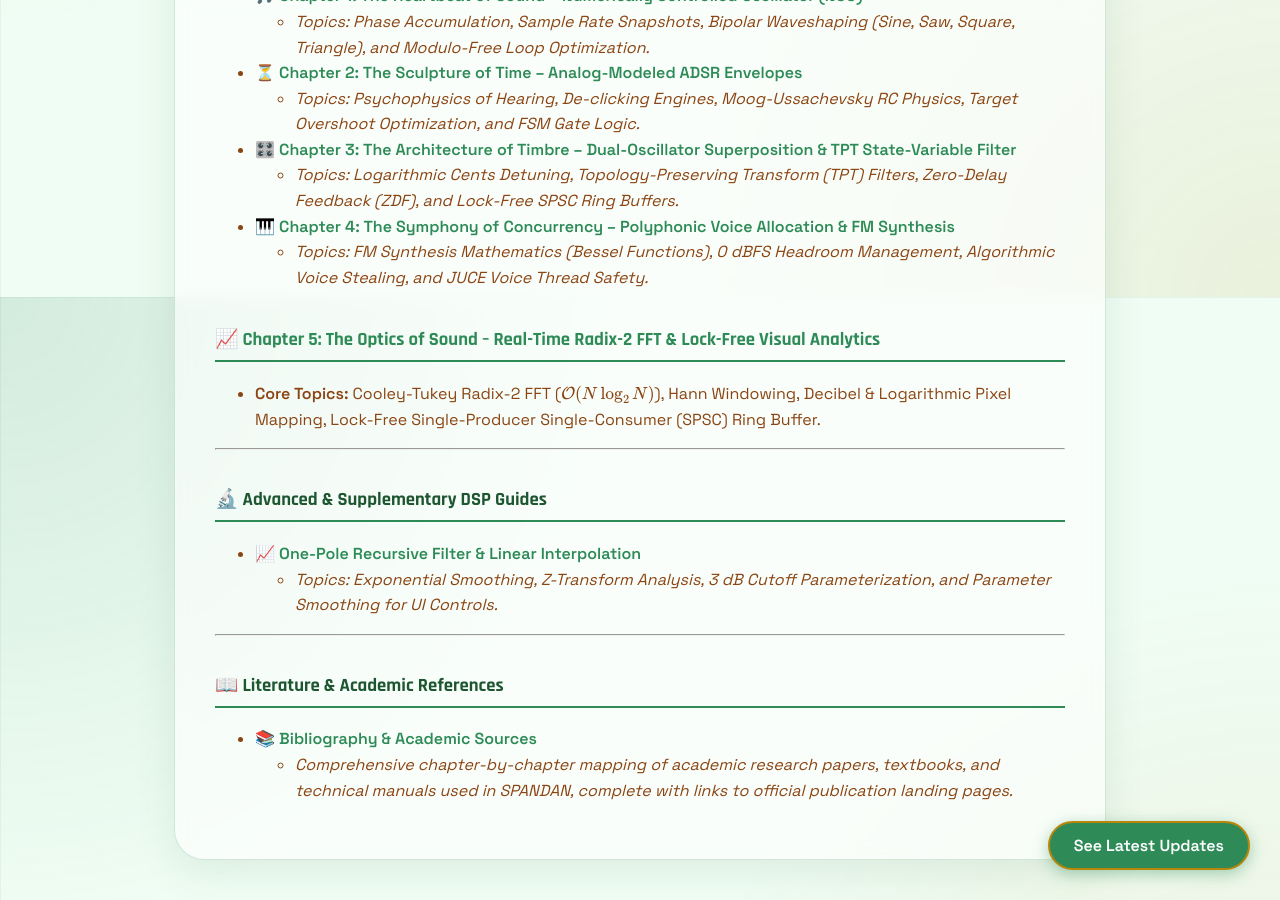
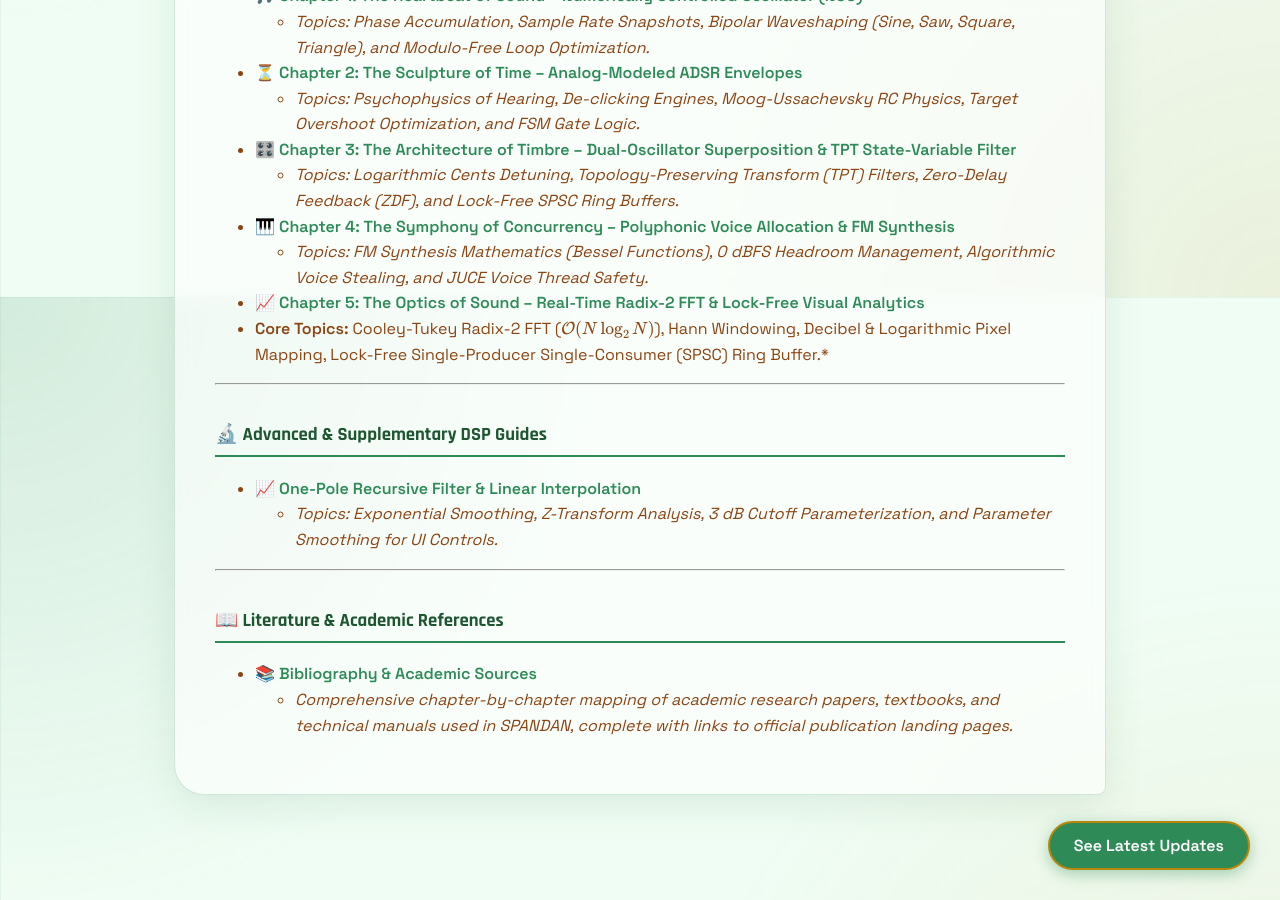
Before and after one commit to cryparc/Spandan, a Jekyll site: the page built from docs/index.md, in a window 1280 px wide and 900 px high, scrolled down 603 px. Built offline with Jekyll 4.4.1, drawn with Linux system fonts in a browser that asks for light colours.

```diff
--- a/docs/index.md
+++ b/docs/index.md
@@ -24,8 +24,8 @@ Welcome to the official documentation and development blog for **Project SPANDAN
 * 🎹 **[Chapter 4: The Symphony of Concurrency – Polyphonic Voice Allocation &amp; FM Synthesis](Chapter_4_The_Symphony_Of_Concurrency.md)**
   * *Topics: FM Synthesis Mathematics (Bessel Functions), 0 dBFS Headroom Management, Algorithmic Voice Stealing, and JUCE Voice Thread Safety.*
 
-### 📈 [Chapter 5: The Optics of Sound – Real-Time Radix-2 FFT & Lock-Free Visual Analytics](spandan-cookbook-chapter-5.md)
-* **Core Topics:** Cooley-Tukey Radix-2 FFT ($\mathcal{O}(N \log_2 N)$), Hann Windowing, Decibel & Logarithmic Pixel Mapping, Lock-Free Single-Producer Single-Consumer (SPSC) Ring Buffer.
+* 📈 **[Chapter 5: The Optics of Sound – Real-Time Radix-2 FFT & Lock-Free Visual Analytics](spandan-cookbook-chapter-5.md)**
+* **Core Topics:** Cooley-Tukey Radix-2 FFT ($\mathcal{O}(N \log_2 N)$), Hann Windowing, Decibel & Logarithmic Pixel Mapping, Lock-Free Single-Producer Single-Consumer (SPSC) Ring Buffer.*
 
 ---
 
```
